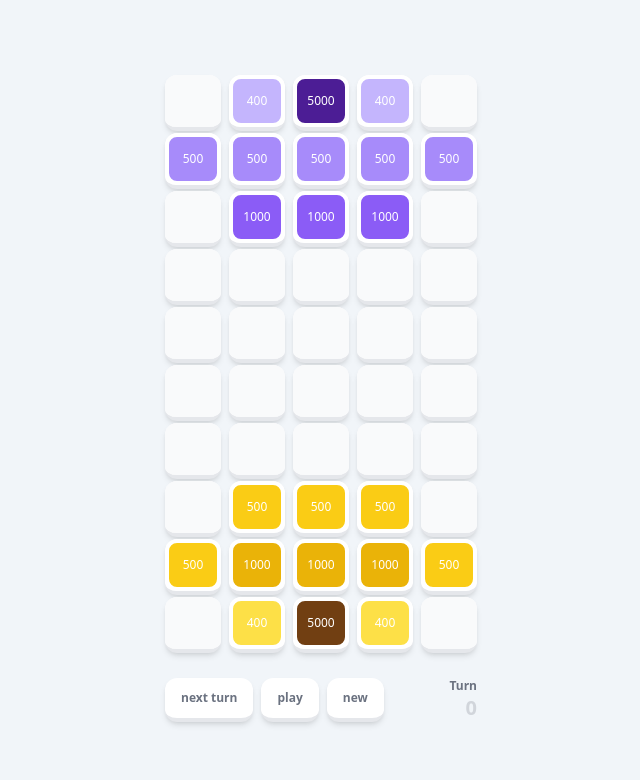
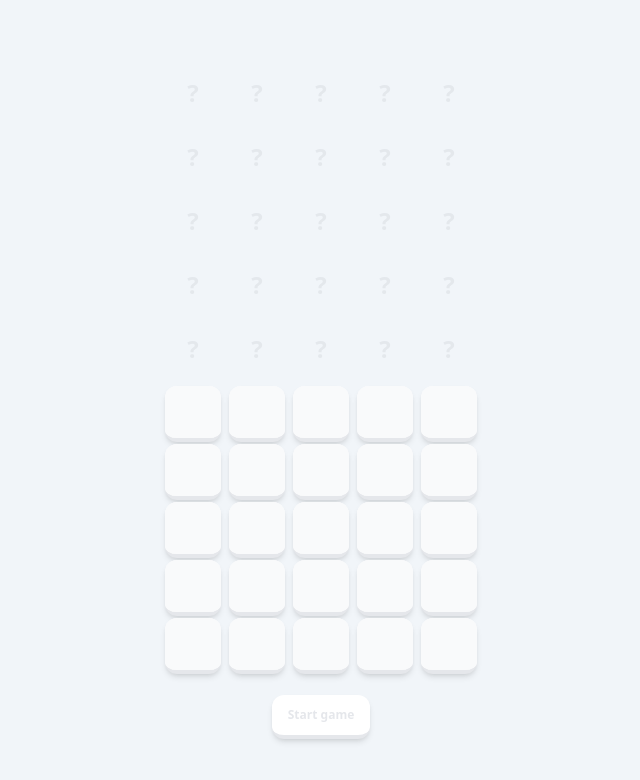
Before and after one commit to mktcode/tilewars, a Vue app: page / in a window 1280 px wide. Shown: the top 780 px of the page, without its empty margins (319-959 px from the left). Built offline with nearby package versions, Linux system fonts and the light colour scheme.

Commit message:
implemented unit placement

```diff
--- a/src/App.vue
+++ b/src/App.vue
@@ -1,74 +1,71 @@
 <script setup lang="ts">
-import Tile from '@/Tile.vue';
-import { PLAYSPEED, playTurn } from '@/game';
-import { useState } from '@/game/state';
-import { ref } from 'vue';
+import { computed, ref } from 'vue';
+import { useState } from './game/state';
+import Game from './Game.vue';
+import Tile from './Tile.vue';
 
-const { player1Units, player2Units, player1HasBase, player2HasBase } = useState();
+const { player1Units, player2Units } = useState();
 
-const turnCount = ref(0);
-const isPlaying = ref(false);
-const playSpeed = ref(PLAYSPEED.Slow)
+const canStart = computed(() => {
+  return (
+    player1Units.value.every((unit) => unit.x !== 0 && unit.y !== 0) &&
+    player2Units.value.every((unit) => unit.x !== 0 && unit.y !== 0)
+  );
+});
 
-const nextTurn = async() => {
-  turnCount.value += 1;
-  playTurn(turnCount.value, player1Units.value, player2Units.value);
-  if (player1HasBase.value && player2HasBase.value && isPlaying.value) {
-    await new Promise((resolve) => setTimeout(resolve, playSpeed.value));
-    nextTurn();
+const isGameStarted = ref(false);
+
+const availableUnits = computed(() => player1Units.value.filter((unit) => unit.x === 0 || unit.y === 0));
+
+const cycleUnit = (x: number, y: number) => {
+  const currentUnit = player1Units.value.find((unit) => unit.x === x && unit.y === y);
+
+  if (currentUnit) {
+    const x = currentUnit.x;
+    const y = currentUnit.y;
+    const nextUnit = availableUnits.value[0];
+
+    currentUnit.x = 0;
+    currentUnit.y = 0;
+
+    if (nextUnit) {
+      if (currentUnit.tags.includes('sniper')) { // Toggle to empty tile after sniper
+        return;
       }
-};
-
-const toggleSpeed = () => {
-  if (playSpeed.value === PLAYSPEED.Slow) {
-    playSpeed.value = PLAYSPEED.Medium;
-  } else if (playSpeed.value === PLAYSPEED.Medium) {
-    playSpeed.value = PLAYSPEED.Fast;
+      nextUnit.x = x;
+      nextUnit.y = y;
+    }
   } else {
-    playSpeed.value = PLAYSPEED.Slow;
+    const nextUnit = availableUnits.value[0];
+    if (nextUnit) {
+      nextUnit.x = x;
+      nextUnit.y = y;
     }
-};
-
-const toggleIsPlaying = () => {
-  isPlaying.value = !isPlaying.value;
-
-  if (isPlaying.value) {
-    nextTurn();
   }
-};
-
-const reload = () => {
-  window.location.reload();
 };
 </script>
 
 <template>
   <main class="flex flex-col max-w-5xl mx-auto min-h-screen items-center justify-center">
-    <div class="flex flex-col items-center">
-      <div v-for="y in [10, 9, 8, 7, 6, 5, 4, 3, 2, 1]" class="flex">
+    <Game v-if="isGameStarted" />
+    <template v-else>
+      <div class="flex flex-col items-center mb-1">
+        <div v-for="y in [5, 4, 3, 2, 1]" class="flex">
           <div v-for="x in [1, 2, 3, 4, 5]">
-          <Tile class="my-[1px] mx-1" :x="x" :y="y" />
+            <div class="flex rounded-xl w-14 h-14 m-1 opacity-40 justify-center items-center font-extrabold text-gray-300 text-2xl">
+              ?
             </div>
           </div>
         </div>
-    <div class="flex text-center mt-5 w-80 p-1">
-      <div class="flex space-x-2">
-        <button v-if="!isPlaying" @click="nextTurn">next turn</button>
-        <button @click="toggleIsPlaying()">
-          <template v-if="isPlaying">pause</template>
-          <template v-else>play</template>
-        </button>
-        <button v-if="isPlaying" @click="toggleSpeed()">
-          <template v-if="playSpeed === PLAYSPEED.Slow">x2</template>
-          <template v-else-if="playSpeed === PLAYSPEED.Medium">x3</template>
-          <template v-else>x1</template>
-        </button>
-        <button @click="reload">new</button>
       </div>
-      <div class="text-right font-bold ml-auto">
-        <div class="text-xs text-gray-500">Turn</div>
-        <div class="text-xl text-gray-300">{{ turnCount }}</div>
+      <div v-for="y in [5, 4, 3, 2, 1]" class="flex">
+        <div v-for="x in [1, 2, 3, 4, 5]">
+          <Tile class="my-[1px] mx-1" :x="x" :y="y" @click="cycleUnit(x, y)" />
         </div>
       </div>
+      <div class="text-center mt-5">
+        <button @click="isGameStarted = true" :disabled="!canStart">Start game</button>
+      </div>
+    </template>
   </main>
 </template>
--- /dev/null
+++ b/src/Game.vue
@@ -0,0 +1,72 @@
+<script setup lang="ts">
+import Tile from '@/Tile.vue';
+import { PLAYSPEED, playTurn } from '@/game';
+import { useState } from '@/game/state';
+import { ref } from 'vue';
+
+const { player1Units, player2Units, player1HasBase, player2HasBase } = useState();
+
+const turnCount = ref(0);
+const isPlaying = ref(false);
+const playSpeed = ref(PLAYSPEED.Slow)
+
+const nextTurn = async() => {
+  turnCount.value += 1;
+  playTurn(turnCount.value, player1Units.value, player2Units.value);
+  if (player1HasBase.value && player2HasBase.value && isPlaying.value) {
+    await new Promise((resolve) => setTimeout(resolve, playSpeed.value));
+    nextTurn();
+  }
+};
+
+const toggleSpeed = () => {
+  if (playSpeed.value === PLAYSPEED.Slow) {
+    playSpeed.value = PLAYSPEED.Medium;
+  } else if (playSpeed.value === PLAYSPEED.Medium) {
+    playSpeed.value = PLAYSPEED.Fast;
+  } else {
+    playSpeed.value = PLAYSPEED.Slow;
+  }
+};
+
+const toggleIsPlaying = () => {
+  isPlaying.value = !isPlaying.value;
+
+  if (isPlaying.value) {
+    nextTurn();
+  }
+};
+
+const reload = () => {
+  window.location.reload();
+};
+</script>
+
+<template>
+  <div>
+    <div class="flex flex-col items-center">
+      <div v-for="y in [10, 9, 8, 7, 6, 5, 4, 3, 2, 1]" class="flex">
+        <div v-for="x in [1, 2, 3, 4, 5]">
+          <Tile class="my-[1px] mx-1" :x="x" :y="y" />
+        </div>
+      </div>
+    </div>
+    <div class="flex space-x-2 w-80 p-1">
+      <button class="grow" @click="toggleIsPlaying()">
+        <template v-if="isPlaying">pause</template>
+        <template v-else>play</template>
+      </button>
+      <button v-if="!isPlaying" @click="nextTurn">next turn</button>
+      <button v-if="isPlaying" @click="toggleSpeed()">
+        <template v-if="playSpeed === PLAYSPEED.Slow">faster</template>
+        <template v-else-if="playSpeed === PLAYSPEED.Medium">fastest</template>
+        <template v-else>slow</template>
+      </button>
+      <button @click="reload">new</button>
+    </div>
+    <div class="text-center font-bold ml-auto mt-5">
+      <div class="text-xs text-gray-500">Turn</div>
+      <div class="text-4xl text-gray-300">{{ turnCount }}</div>
+    </div>
+  </div>
+</template>
--- a/src/Tile.vue
+++ b/src/Tile.vue
@@ -21,7 +21,7 @@ const sniperColor = computed(() => player1Unit.value ? 'bg-yellow-300' : 'bg-vio
 </script>
 
 <template>
-  <div :class="`flex rounded-xl overflow-hidden bg-white text-white text-xs w-14 h-14 shadow-md border-b-4`">
+  <div class="flex rounded-xl overflow-hidden bg-white text-white text-xs w-14 h-14 shadow-md border-b-4">
     <template v-if="unit">
       <Unit v-if="unit.tags.includes('base')" :unit="unit" :class="baseColor" />
       <Unit v-if="unit.tags.includes('tank')" :unit="unit" :class="tankColor" />
--- a/src/assets/main.css
+++ b/src/assets/main.css
@@ -9,3 +9,7 @@ body {
 button {
   @apply flex items-center justify-center rounded-xl overflow-hidden bg-white text-gray-500 text-xs font-bold px-4 py-3 shadow-md border-b-4
 }
+
+button:disabled {
+  @apply text-gray-200;
+}
--- a/src/game/objects.ts
+++ b/src/game/objects.ts
@@ -3,7 +3,7 @@ export abstract class AbstractGameObject {
   y: number = 0
   tags: string[] = []
 
-  constructor(x: number, y: number) {
+  constructor(x: number = 0, y: number = 0) {
     this.x = x
     this.y = y
   }
--- a/src/game/state.ts
+++ b/src/game/state.ts
@@ -2,17 +2,17 @@ import { computed, ref } from 'vue';
 import { AbstractUnit, Base, Tank, Soldier, Sniper } from '@/game/objects';
 
 const player1Units = ref<AbstractUnit[]>([
-  new Base(3, 1),
-  new Tank(2, 2),
-  new Tank(3, 2),
-  new Tank(4, 2),
-  new Soldier(2, 3),
-  new Soldier(3, 3),
-  new Soldier(4, 3),
-  new Soldier(1, 2),
-  new Soldier(5, 2),
-  new Sniper(2, 1),
-  new Sniper(4, 1),
+  new Base(),
+  new Tank(),
+  new Tank(),
+  new Tank(),
+  new Soldier(),
+  new Soldier(),
+  new Soldier(),
+  new Soldier(),
+  new Soldier(),
+  new Sniper(),
+  new Sniper(),
 ])
 
 const player2Units = ref<AbstractUnit[]>([
```
Lines whose indentation alone changed are shown as unchanged.
